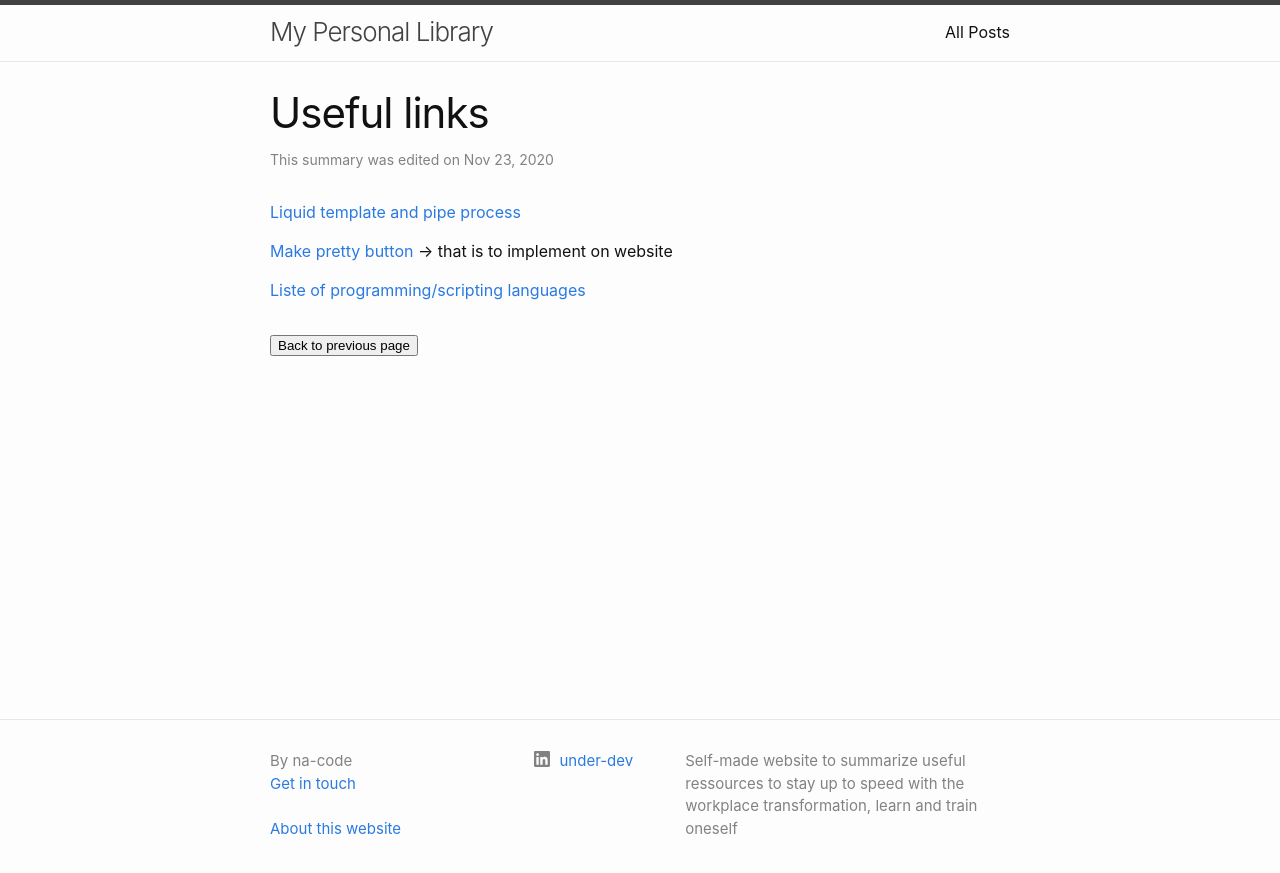
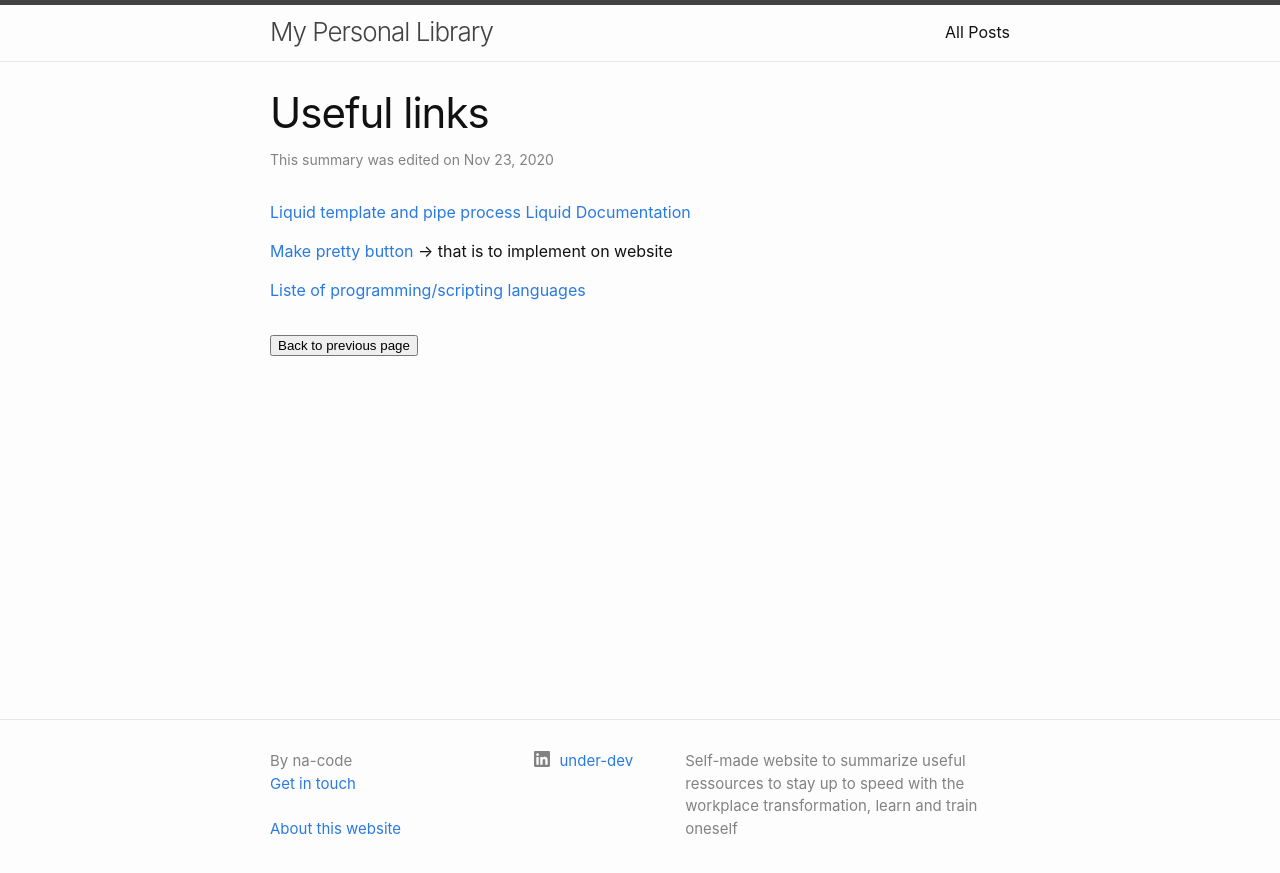
Before and after one commit to na-code/na-site, a Jekyll site: the page built from _posts/other/2020-11-23-UsefullDoc.md, in a window 1280 px wide. Shown: the top 873 px of the page. Built offline with Jekyll 4.4.1, drawn with Linux system fonts in a browser that asks for light colours.

Commit message:
Update 2020-11-23-UsefullDoc.md

```diff
--- a/_posts/other/2020-11-23-UsefullDoc.md
+++ b/_posts/other/2020-11-23-UsefullDoc.md
@@ -5,6 +5,7 @@ title: Useful links
 ---
 
 [Liquid template and pipe process](https://shopify.github.io/liquid/filters/join/)
+[Liquid Documentation](https://blog.webjeda.com/jekyll-liquid/)
 
 [Make pretty button](https://fvsch.com/styling-buttons) -> that is to implement on website
 
```
